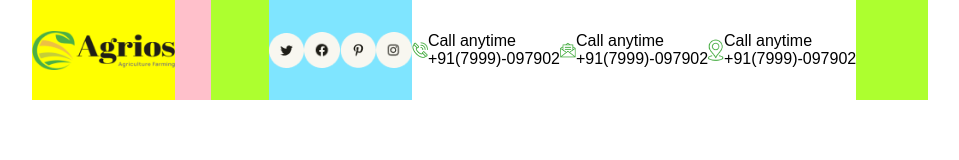
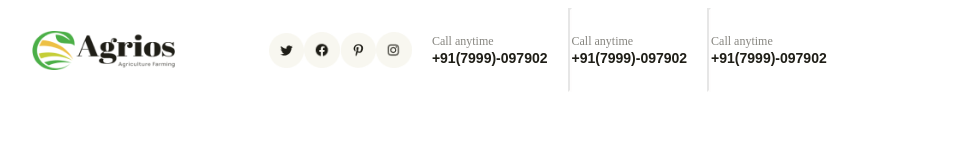
Before and after one commit to VivekKumarHaldar/Agrios, a plain HTML site: page Agrios/index.html in a window 1280 px wide. Shown: the whole page, without its empty margins (160-1119 px from the left). Drawn offline with Linux system fonts and the light colour scheme.

Commit message:
new changes

```diff
--- a/Agrios/index.html
+++ b/Agrios/index.html
@@ -27,6 +27,7 @@
                     <label>+91(7999)-097902</label>
                 </div>
             </div>
+            <hr class="index_hr">
             <div class="call">
                 <div class="message tring"></div>
                 <div class="messagewriting">
@@ -34,6 +35,7 @@
                     <label>+91(7999)-097902</label>
                 </div>
             </div>
+            <hr class="index_hr">
             <div class="call">
                 <div class="location tring"></div>
                 <div class="locationwriting">
--- a/Agrios/styles.css
+++ b/Agrios/styles.css
@@ -6,7 +6,6 @@
 }
 
 .header {
-    background-color: red;
     margin-left: 15%;
     margin-right: 15%;
     height: 100px;
@@ -18,7 +17,6 @@
     width: 20%;
     height: 100%;
     align-items: center;
-    background-color: pink;
 }
 .logo {
 
@@ -28,7 +26,6 @@
     background-repeat: no-repeat;
     height: 100%;
     width: 80%;
-    background-color: yellow;
 }
 
 /* Social & Contact containt */
@@ -36,14 +33,12 @@
 .remain {
     width: 80%;
     height: 100%;
-    background-color: greenyellow;
     display: flex;
 }
 
 .social {
     width: 20%;
     height: 100%;
-    background-color: rgb(127, 229, 255);
     display: flex;
     justify-content: space-evenly;
     align-items: center;
@@ -76,7 +71,8 @@
 
 /* for contact info */
 .contact {
-    width: 62%;
+    margin-left: 20px;
+    width: 55%;
     height: 100%;
     background-color: white;
     display: flex;
@@ -96,7 +92,7 @@
     background-size: contain;
     background-position: center;
     background-repeat: no-repeat;
-    height: 40%;
+    height: 30%;
     width: 100%;
 }
 .ring {
@@ -108,3 +104,44 @@
 .location {
     background-image: url("Image/Navbar/Location.png");
 }
+
+.index_hr {
+    margin-left: 20px;
+    height: 80%;
+    align-items: center;
+    border-color: #fcfbf946;
+    border-width: 2px;
+}
+
+.ringwriting p {
+    font-size: 12px;
+    font-family: "Samibolt";
+    color: #878680;
+}
+.ringwriting label {
+    font-size: 14px;
+    font-weight: 600;
+    color: #1F1E17;
+}
+
+.messagewriting p {
+    font-size: 12px;
+    font-family: "Samibolt";
+    color: #878680;
+}
+.messagewriting label {
+    font-size: 14px;
+    font-weight: 600;
+    color: #1F1E17;
+}
+
+.locationwriting p {
+    font-size: 12px;
+    font-family: "Samibolt";
+    color: #878680;
+}
+.locationwriting label {
+    font-size: 14px;
+    font-weight: 600;
+    color: #1F1E17;
+}
```
